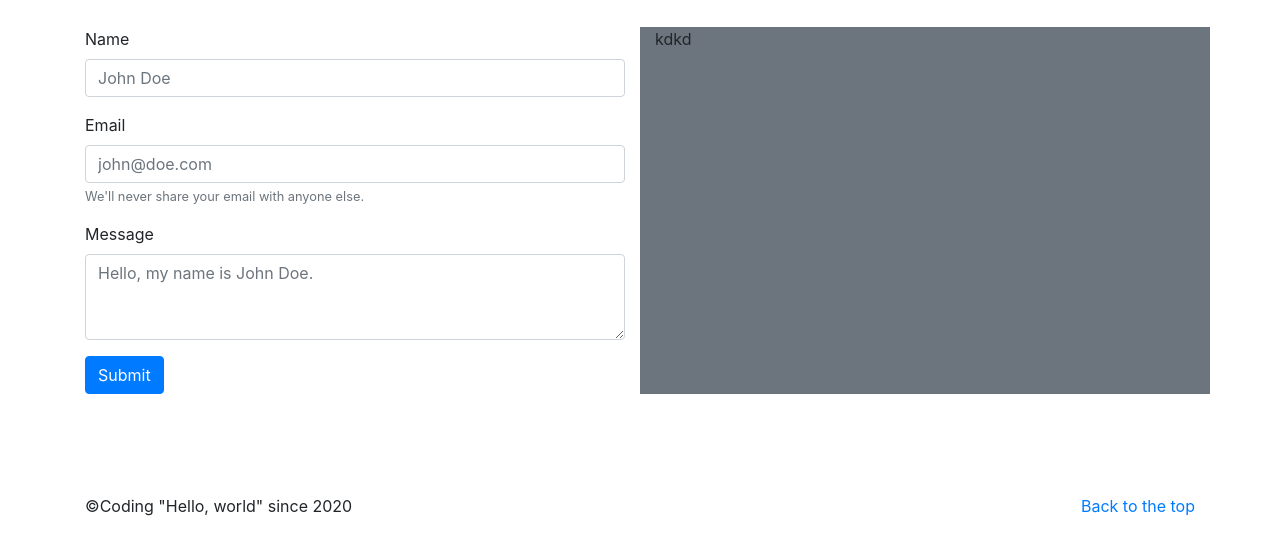
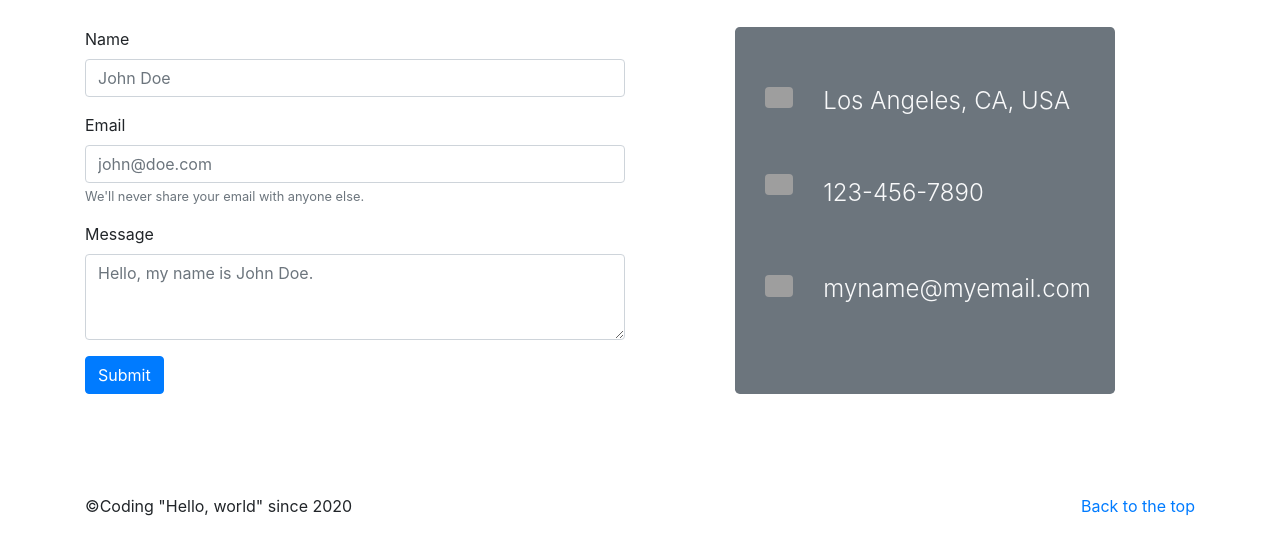
Before and after one commit to tpacba/homework2, a plain HTML site: page contact.html in a window 1280 px wide. Shown: the part 158-712 px from the top of the page. Drawn offline with nearby package versions, Linux system fonts and the light colour scheme; grey boxes are pictures that could not be loaded.

Commit message:
contact/ finished form and aside for contact info

```diff
--- a/contact.html
+++ b/contact.html
@@ -60,8 +60,31 @@
                     <button type="submit" class="btn btn-primary">Submit</button>
                   </form>
             </div>
-            <div style="background-color: #6c757d;" class="col-md-6">
-                kdkd
+            <div style="padding-top: 60px;" class="mx-auto col-md-4 rounded-lg bg-secondary text-light">
+                <div class="row mx-auto">
+                    <div class="col-md-2">
+                        <img style="width: 100%;" src="https://www.pinclipart.com/picdir/big/197-1973478_previous-location-icon-white-png-clipart.png" class="rounded mx-auto d-block" alt="Location ping icon">
+                    </div>
+                    <div class="col-md-10">
+                        <h4 class="font-weight-light">Los Angeles, CA, USA</h4>
+                    </div>
+                </div>
+                <div style="margin-top: 50px" class="row mx-auto">
+                    <div class="col-md-2">
+                        <img style="width: 100%;" src="https://www.iconsdb.com/icons/preview/white/phone-xxl.png" class="rounded mx-auto d-block" alt="Phone icon">
+                    </div>
+                    <div style="padding-top: 5px;" class="col-md-10">
+                        <h4 class="font-weight-light">123-456-7890</h4>
+                    </div>
+                </div>
+                <div style="margin-top: 50px;" class="row mx-auto">
+                    <div style="padding-top: 10px;" class="col-md-2">
+                        <img style="width:100%;" src="https://www.iconsdb.com/icons/preview/white/mail-xxl.png" class="rounded mx-auto d-block" alt="Email icon">
+                    </div>
+                    <div style="padding-top: 10px;" class="col-md-10">
+                        <h4 class="font-weight-light">myname@myemail.com</h4>
+                    </div>
+                </div>
             </div>
         </div>
 
```
